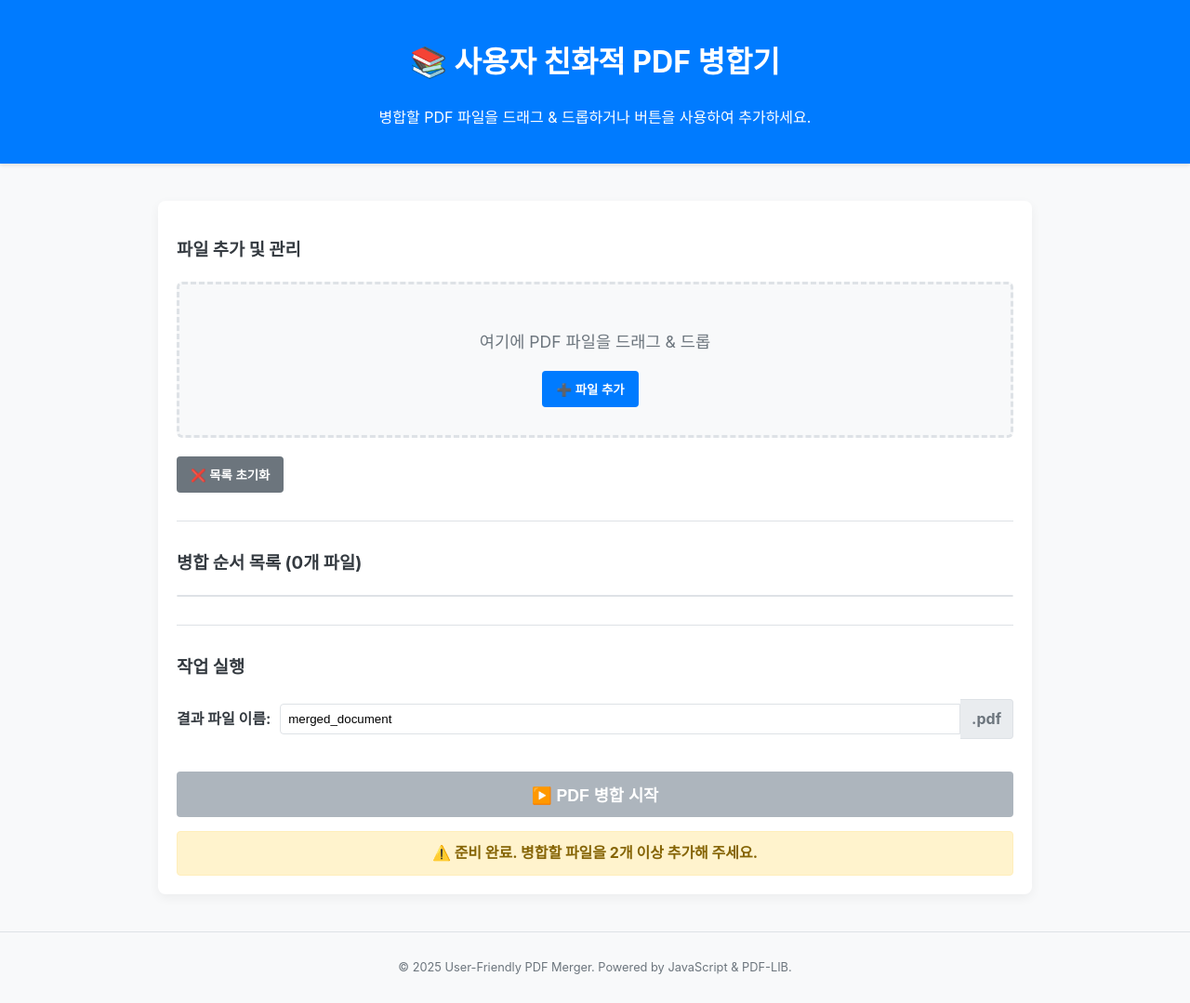
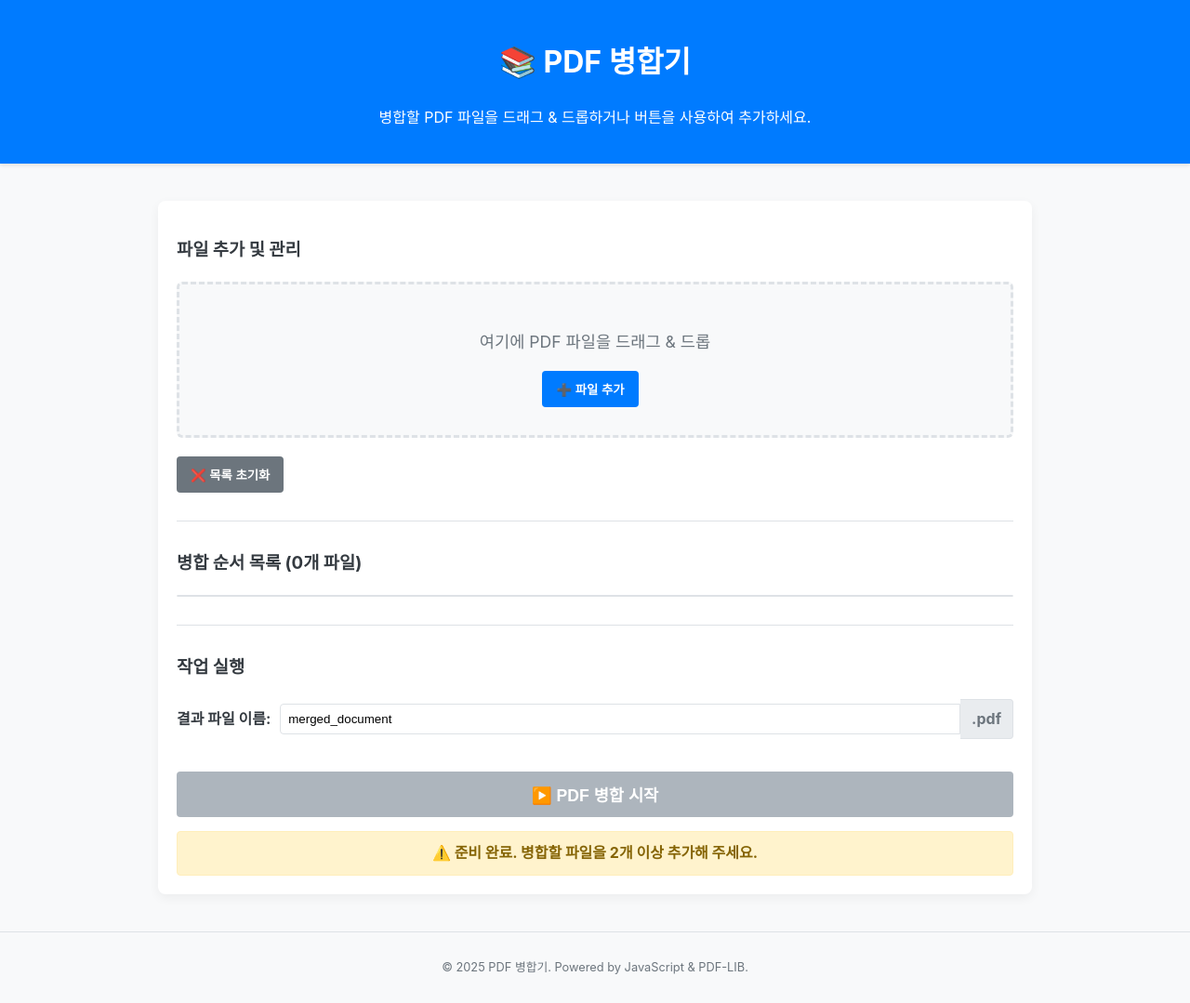
Before and after one commit to Thedume/MergePDF.github.io, a plain HTML site: page index.html in a window 1280 px wide. Shown: the whole page at 93% size. Drawn offline with Linux system fonts and the light colour scheme.

Commit message:
Refine header and footer text for consistency in PDF merger branding

```diff
--- a/index.html
+++ b/index.html
@@ -10,7 +10,7 @@
 <body>
 
     <header>
-        <h1>📚 사용자 친화적 PDF 병합기</h1>
+        <h1>📚 PDF 병합기</h1>
         <p>병합할 PDF 파일을 드래그 & 드롭하거나 버튼을 사용하여 추가하세요.</p>
     </header>
 
@@ -58,7 +58,7 @@
     </main>
 
     <footer>
-        <p>&copy; 2025 User-Friendly PDF Merger. Powered by JavaScript & PDF-LIB.</p>
+        <p>&copy; 2025 PDF 병합기. Powered by JavaScript & PDF-LIB.</p>
     </footer>
 
     <script src="https://unpkg.com/pdf-lib/dist/pdf-lib.min.js"></script>
```
